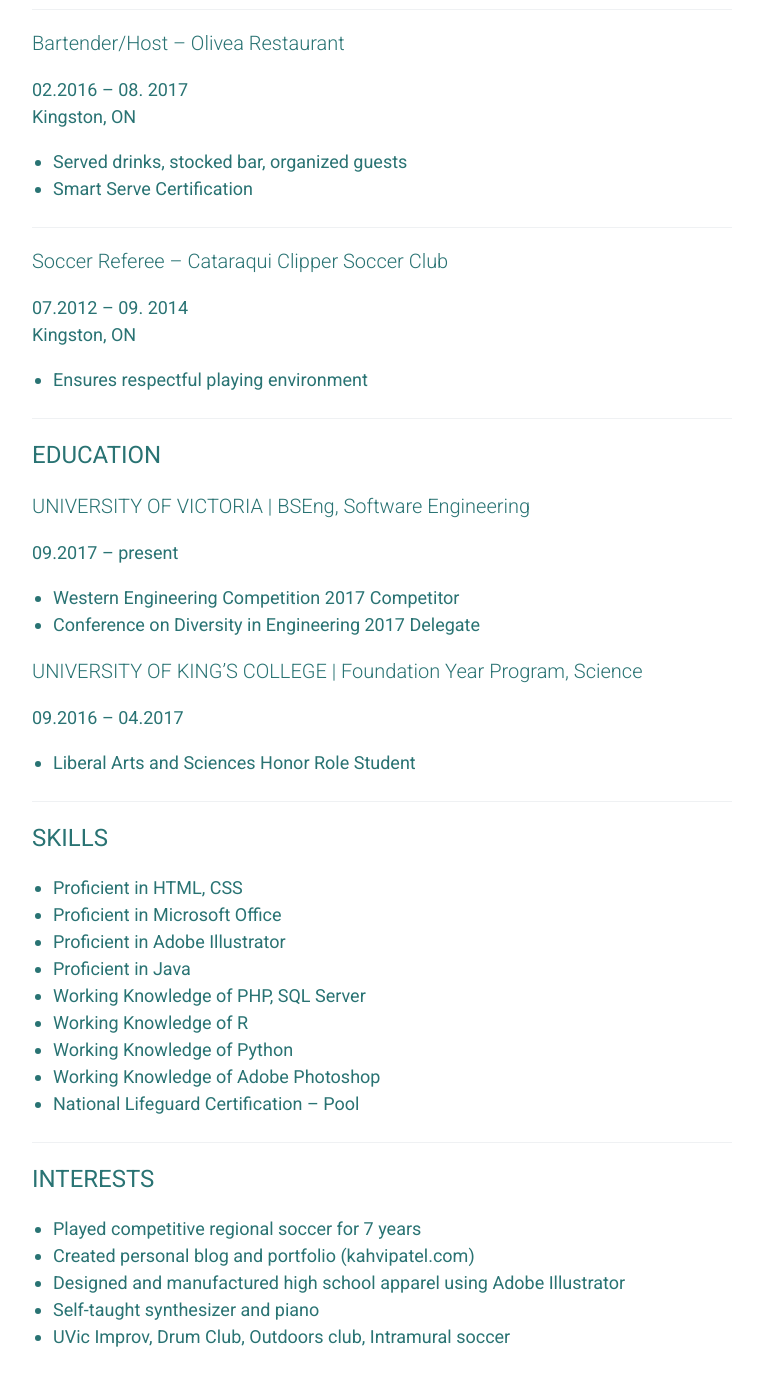
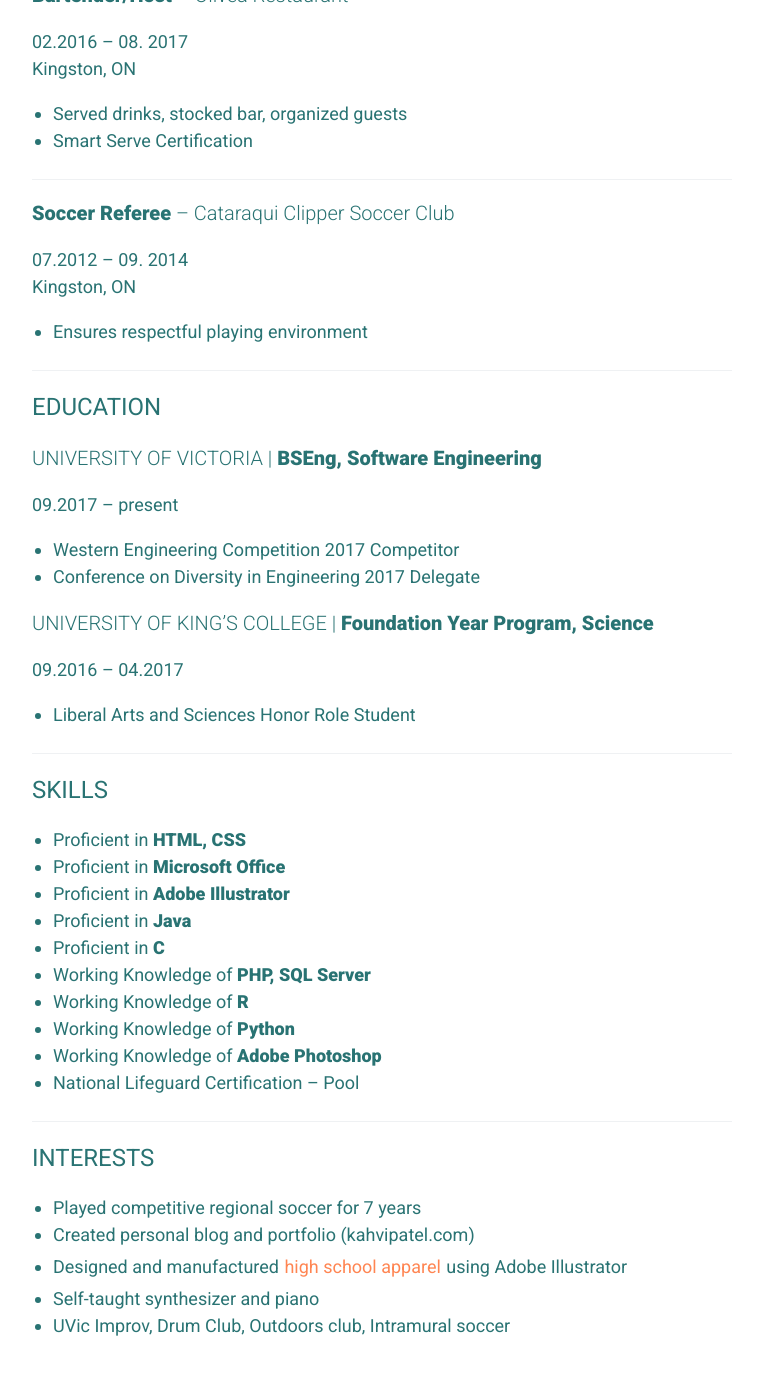
Before and after one commit to iamkahvi/iamkahvi.github.io, a Jekyll site: the page built from _pages/resume.md, in a window 1280 px wide and 1400 px high, scrolled down 1197 px. Shown: the top 1386 px of the window, without its empty margins (258-1021 px from the left). Built offline with Jekyll 4.4.1, drawn with Linux system fonts in a browser that asks for light colours; our own code applies the rules of GitHub Pages for plain Markdown files; some of the changed text lies outside the part shown.

Commit message:
resume improvements

```diff
--- a/_pages/resume.md
+++ b/_pages/resume.md
@@ -1,19 +1,16 @@
 ---
 layout: content
-title: Resume
 permalink: /resume/
 ---
 
 # Kahvi Patel
-### 4087 Longview Dr, Victoria, BC |  613 - 328 - 6030 | iamkahvi@gmail.com
+*4087 Longview Dr, Victoria, BC |  613 - 328 - 6030 | iamkahvi@gmail.com*
 
-Student at University of Victoria studying Software Engineering.
-
-<hr>
+---
 
 ## Work History
 
-### Data Management Assistant – Loving Spoonful
+### **Data Management Assistant** – Loving Spoonful
 04.2018 – 08. 2018
 Kingston, ON
 - Worked independently at non-profit organization
@@ -30,7 +27,7 @@
 
 ---
 
-### Fresh Food Coordinator – Loving Spoonful
+### **Fresh Food Coordinator** – Loving Spoonful
 05.2017 – 08. 2017
 Kingston, ON
 - Oversaw outreach campaign across the community
@@ -40,7 +37,7 @@
 
 ---
 
-### Bartender/Host – Olivea Restaurant
+### **Bartender/Host** – Olivea Restaurant
 02.2016 – 08. 2017
 Kingston, ON
 - Served drinks, stocked bar, organized guests
@@ -48,7 +45,7 @@
 
 ---
 
-### Soccer Referee – Cataraqui Clipper Soccer Club
+### **Soccer Referee** – Cataraqui Clipper Soccer Club
 07.2012 – 09. 2014
 Kingston, ON
 -	Ensures respectful playing environment
@@ -57,12 +54,12 @@
 
 ## EDUCATION
 
-### UNIVERSITY OF VICTORIA | BSEng, Software Engineering
+### UNIVERSITY OF VICTORIA | **BSEng, Software Engineering**
 09.2017 – present
 - Western Engineering Competition 2017 Competitor
 - Conference on Diversity in Engineering 2017 Delegate
 
-### UNIVERSITY OF KING’S COLLEGE | Foundation Year Program, Science
+### UNIVERSITY OF KING’S COLLEGE | **Foundation Year Program, Science**
 09.2016 – 04.2017
 
 - Liberal Arts and Sciences Honor Role Student
@@ -71,14 +68,15 @@
 
 ## SKILLS
 
-- Proficient in HTML, CSS
-- Proficient in Microsoft Office
-- Proficient in Adobe Illustrator
-- Proficient in Java
-- Working Knowledge of PHP, SQL Server
-- Working Knowledge of R
-- Working Knowledge of Python
-- Working Knowledge of Adobe Photoshop
+- Proficient in **HTML, CSS**
+- Proficient in **Microsoft Office**
+- Proficient in **Adobe Illustrator**
+- Proficient in **Java**
+- Proficient in **C**
+- Working Knowledge of **PHP, SQL Server**
+- Working Knowledge of **R**
+- Working Knowledge of **Python**
+- Working Knowledge of **Adobe Photoshop**
 - National Lifeguard Certification – Pool
 
 <hr>
@@ -87,6 +85,6 @@
 
 - Played competitive regional soccer for 7 years
 - Created personal blog and portfolio (kahvipatel.com)
-- Designed and manufactured high school apparel using Adobe Illustrator
+- Designed and manufactured [high school apparel](http://kahvipatel.com/portfolio.html#/view/ID15740) using Adobe Illustrator
 - Self-taught synthesizer and piano
-- UVic Improv, Drum Club, Outdoors club,  Intramural soccer
+- UVic Improv, Drum Club, Outdoors club, Intramural soccer
```
Also changed, not shown: 1 other file.
